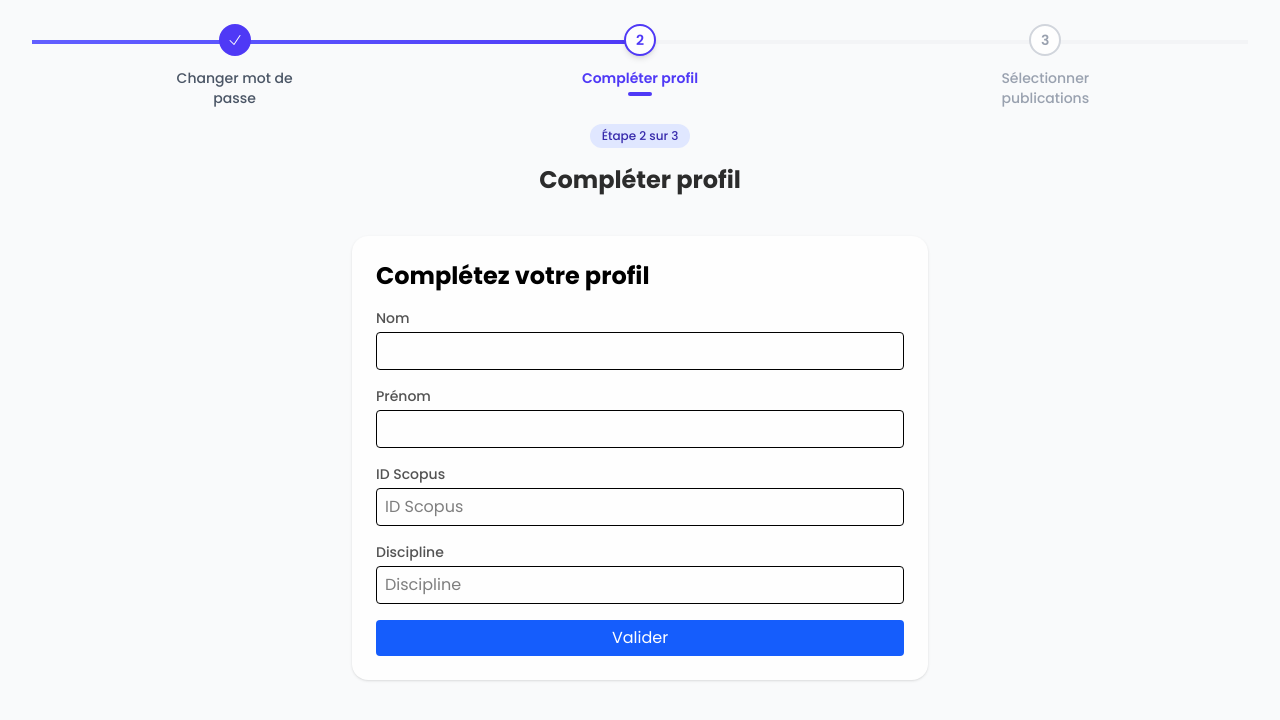
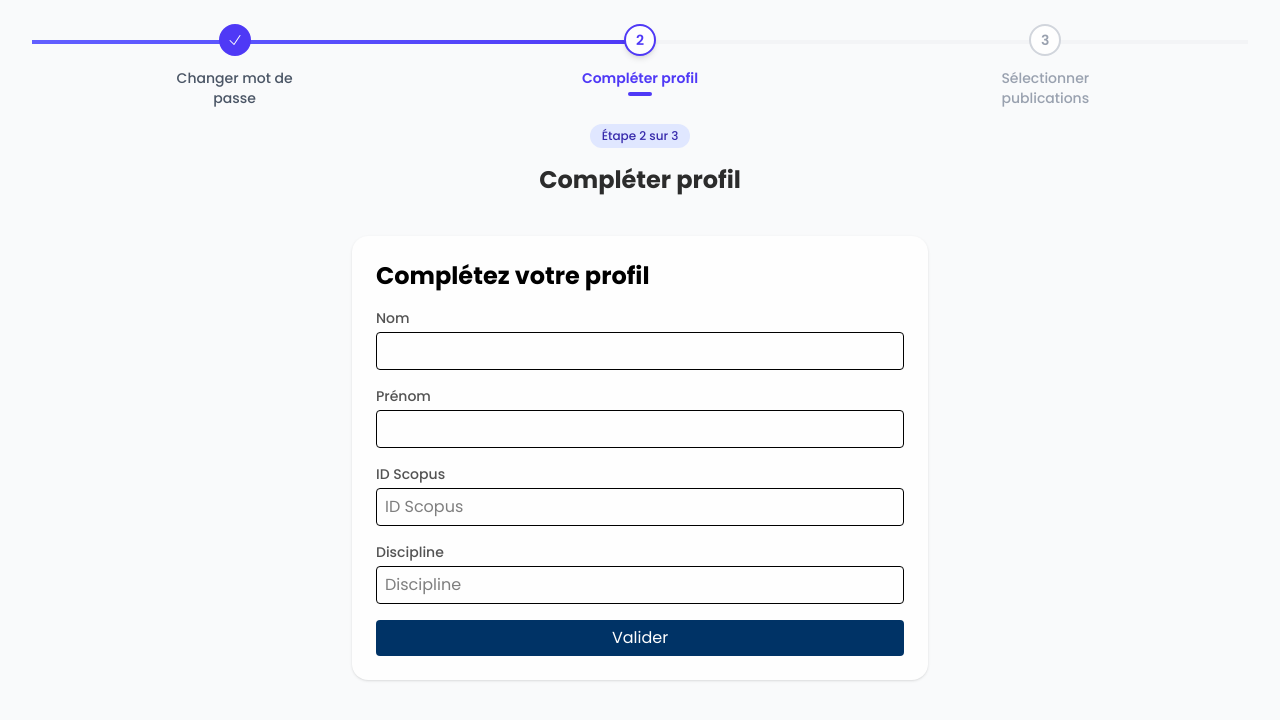
Before and after one commit to Ouassim721/Portail-de-gestion-des-profils-chercheurs, a React (Vite) app in the folder portail-chercheurs-frontend/: page /profil-update-form in a window 1280 px wide. Shown: the top 720 px of the page. Built offline with nearby package versions, Linux system fonts and the light colour scheme; no server answers.

Commit message:
corrigé les erreurs

```diff
--- a/portail-chercheurs-frontend/src/pages/auth/ChangePassword.jsx
+++ b/portail-chercheurs-frontend/src/pages/auth/ChangePassword.jsx
@@ -92,7 +92,7 @@ const ChangePassword = () => {
                 {showPassword.current ? (
                   <EyeSlashIcon className="h-5 w-5 text-gray-500 hover:text-gray-700" />
                 ) : (
-                  <EyeIcon className="h-5 w-5 text-[var(--color-gray)] hover:text-gray-400" />
+                  <EyeIcon className="h-5 w-5 text-gray-500 hover:text-gray-700" />
                 )}
               </button>
             </div>
--- a/portail-chercheurs-frontend/src/pages/auth/ProfilUpdateForm.jsx
+++ b/portail-chercheurs-frontend/src/pages/auth/ProfilUpdateForm.jsx
@@ -107,7 +107,7 @@ const ProfilUpdateForm = () => {
           {/* Bouton de soumission */}
           <button
             type="submit"
-            className="w-full bg-blue-600 text-white px-4 py-2 rounded hover:bg-blue-700"
+            className="w-full bg-[var(--color-primary)] text-white px-4 py-2 rounded hover:bg-blue-950"
           >
             {t("submitButton")}
           </button>
--- a/portail-chercheurs-frontend/src/pages/auth/SelectionPublications.jsx
+++ b/portail-chercheurs-frontend/src/pages/auth/SelectionPublications.jsx
@@ -61,7 +61,7 @@ const SelectionPublications = () => {
         setPublications(pubsWithIds);
         setError(null);
       } catch (err) {
-        console.error("Erreur lors du chargement des publications:", err);
+        console.error("Erreur détaillée:", err.response?.data || err.message);
         setError("Erreur lors du chargement des publications");
         setPublications([]);
       } finally {
```
Also changed, not shown: 1 other file (tests, documents, lock files or other folders).
